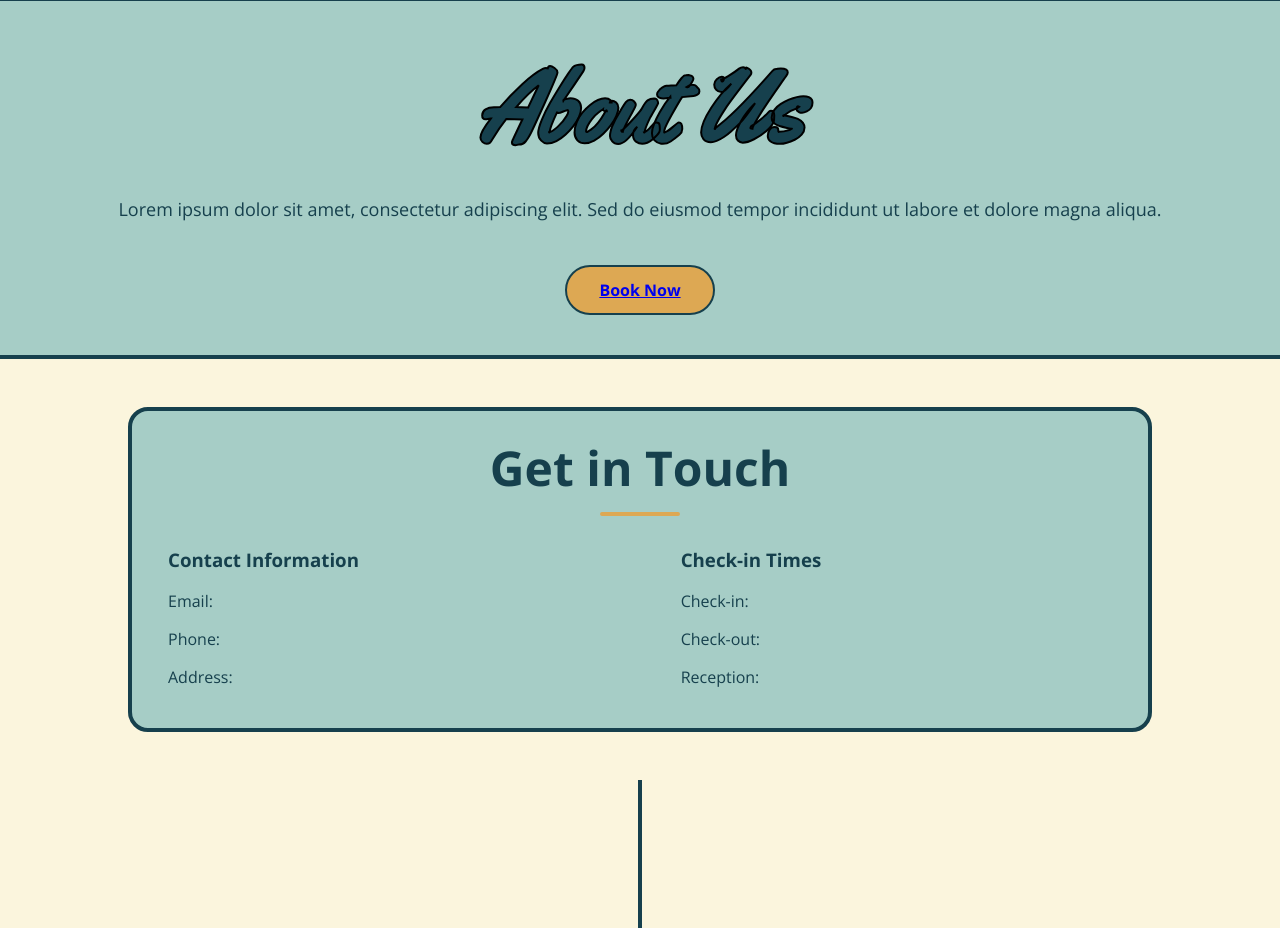
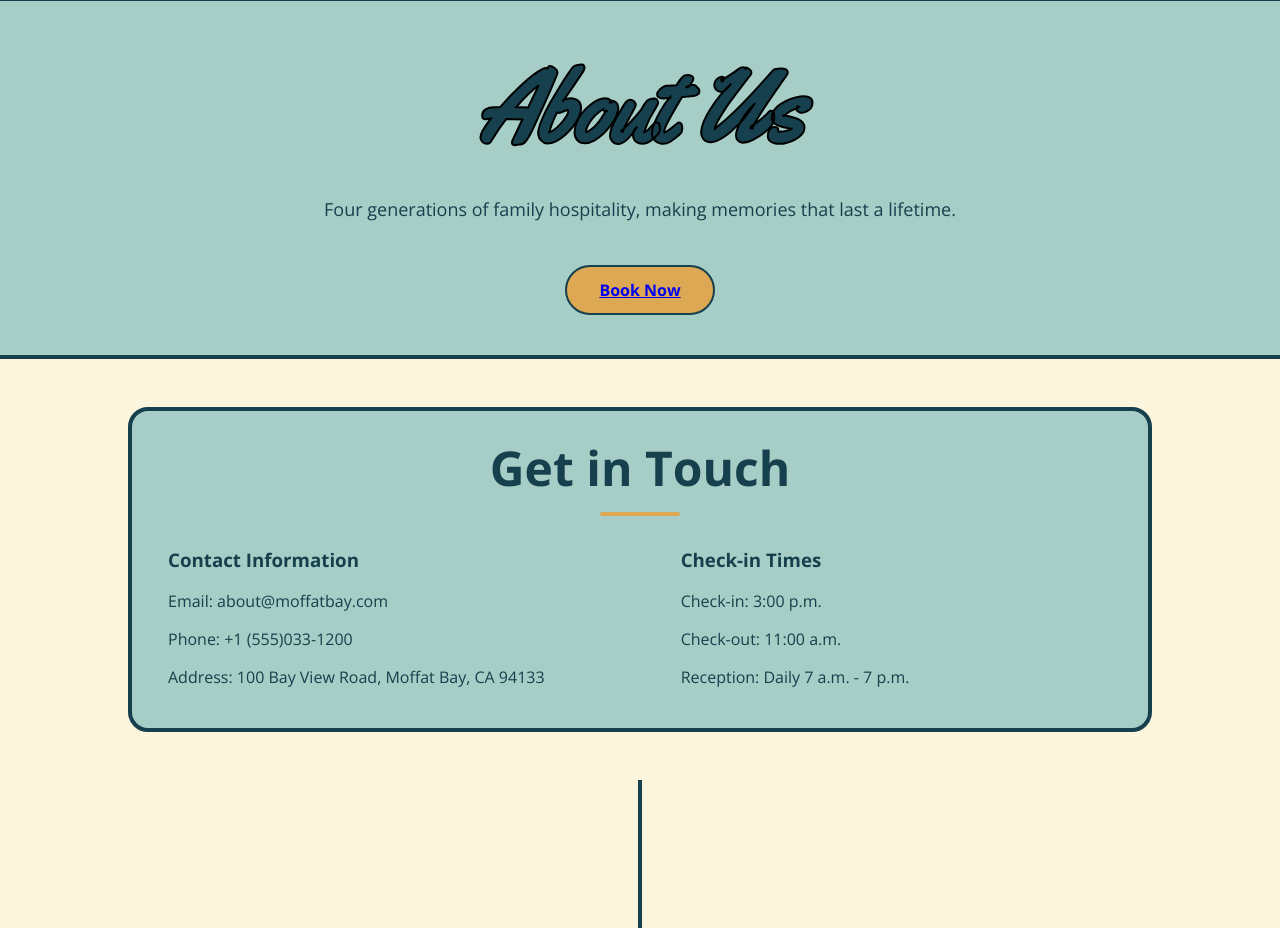
Before and after one commit to racheltheis/Moffat-Bay, a Flask app: page /about in a window 1280 px wide. Shown: the part 45-973 px from the top of the page. Run offline with Flask 3, Linux system fonts and the light colour scheme.

Commit message:
Update about.html
Updating to remove placeholder text and add actual descriptions

```diff
--- a/moffat_bay/templates/about.html
+++ b/moffat_bay/templates/about.html
@@ -24,8 +24,7 @@
 	<section class="hero">
 		<h1>About Us</h1>
     	<p class="hero-subtext">
-      	Lorem ipsum dolor sit amet, consectetur adipiscing elit. Sed do eiusmod tempor incididunt ut labore et dolore magna aliqua.
-    	</p>
+      	Four generations of family hospitality, making memories that last a lifetime.
 		<li class="booknow_button"><a href="{{ url_for('reservations') }}"> Book Now</a></li>
   	</section>
 
@@ -35,15 +34,15 @@
     		<div class="contact-columns">
       			<div class="contact-left">
         			<h3>Contact Information</h3>
-        			<p>Email: </p>
-        			<p>Phone: </p>
-        			<p>Address: </p>
+        			<p>Email: about@moffatbay.com</p>
+        			<p>Phone: +1 (555)033-1200</p>
+        			<p>Address: 100 Bay View Road, Moffat Bay, CA 94133 </p>
       			</div>
       			<div class="contact-right">
         			<h3>Check-in Times</h3>
-        			<p>Check-in: </p>
-        			<p>Check-out: </p>
-        			<p>Reception: </p>
+        			<p>Check-in: 3:00 p.m.</p>
+        			<p>Check-out: 11:00 a.m. </p>
+        			<p>Reception: Daily 7 a.m. - 7 p.m. </p>
       			</div>
     		</div>
   		</div>
@@ -60,7 +59,11 @@
     	</div>
     	<div class="timeline-text right">
       		<h3>Our Story Begins</h3>
-      		<p>Lorem ipsum dolor sit amet, consectetur adipiscing elit. Proin a tortor nec urna vehicula.</p>
+      		<p>The Moffat Bay Lodge opened its doors in the spring of 1944. An instant hit with locals and tourists alike,
+			it quickly became known for its excellent food, breathtaking views, and unforgettable marine expeditions.
+			Founded by John Lawrence and his wife, Patty, and passed down through the generations,
+			Moffat Bay Lodge remains family-owned and operated today.
+      		</p>
    		</div>
     	<div class="timeline-dot"></div>
   	</div>
@@ -68,7 +71,11 @@
   	<div class="timeline-row">
     	<div class="timeline-text left">
       		<h3>Moffat Bay Today</h3>
-      		<p>Lorem ipsum dolor sit amet, consectetur adipiscing elit. Vivamus luctus urna sed urna ultricies.</p>
+      		<p>Over the years, Moffat Bay Lodge has been renovated and updated to host more guests and offer modern luxuries,
+			while still maintaining its reputation for excellence. Currently owned and operated by Vanessa Lawrence and family,
+			Moffat Bay prioritizes creating unforgettable moments for all guests—adventurers and loungers alike.
+			This year, we added two new offerings: scuba diving tours and the on-site Moffat Bay Spa.
+			Guests have been raving about the seaweed wrap! </p>
     	</div>
     	<div class="timeline-photo right">
 
@@ -83,7 +90,11 @@
     	</div>
     	<div class="timeline-text right">
       		<h3>Our Commitment to Excellence</h3>
-      		<p>Lorem ipsum dolor sit amet, consectetur adipiscing elit. Sed do eiusmod tempor incididunt ut labore.</p>
+      		<p> Moffat Bay Lodge understands that a great stay and memorable experience are the heart of our business.
+			We offer knowledgeable concierge services to help our guests make the most of their visit.
+			We are committed to excellence in everything we do, which is why we invest in sustainable and ethical practices,
+			including ocean-friendly excursions, farm-to-table dining, and education reimbursement for our talented employees.
+      		</p>
     	</div>
     	<div class="timeline-dot"></div>
   	</div>
```
